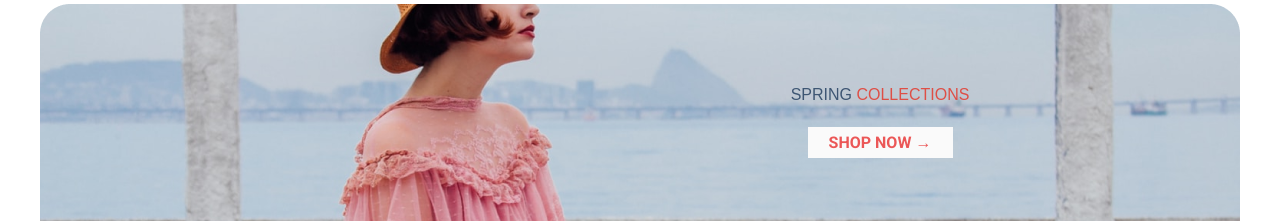
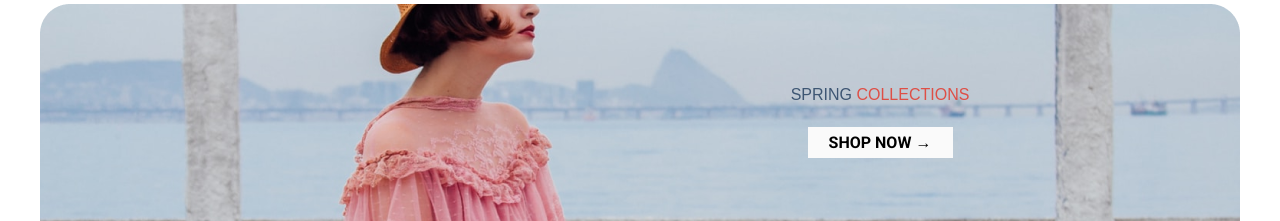
Before and after one commit to Makata1962/shopping-cart-prj, a React (Vite) app: page / in a window 1280 px wide. Shown: the part 1260-1481 px from the top of the page. Built offline with nearby package versions, Linux system fonts and the light colour scheme; no server answers.

Commit message:
added anchor tag styling and some pages

```diff
--- a/src/index.css
+++ b/src/index.css
@@ -2,10 +2,20 @@
 @tailwind components;
 @tailwind utilities;
 
-
-
 :root {
   font-family: 'BPG Glaho', sans-serif;
+}
+
+a, a:hover, a:focus {
+  color:black;
+}
+
+.ant-menu-light>.ant-menu .ant-menu-item-selected  {
+  background-color: #edf2f7;
+}
+
+.ant-menu-light>.ant-menu .ant-menu-item-selected:hover  {
+  background-color: #E2E8F0;
 }
 
 .slick-next:before,
--- /dev/null
+++ b/src/pages/About.tsx
@@ -0,0 +1,5 @@
+function About() {
+  return <div className='h-screen'>About Page</div>;
+}
+
+export default About;
--- a/src/pages/Cart.tsx
+++ b/src/pages/Cart.tsx
@@ -15,7 +15,12 @@ function Cart() {
   const totalPrice = useSelector(getTotalPrice);
   const dispatch = useDispatch();
 
-  if (!products.length) return <EmptyContent />;
+  if (!products.length)
+    return (
+      <div className='h-screen'>
+        <EmptyContent />
+      </div>
+    );
 
   const onClearClick = () => {
     dispatch(clearCart());
--- /dev/null
+++ b/src/pages/Contact.tsx
@@ -0,0 +1,6 @@
+
+function Contact() {
+  return <div className='h-screen'>Contact Page</div>;
+}
+
+export default Contact;
--- a/src/ui/Button.tsx
+++ b/src/ui/Button.tsx
@@ -15,8 +15,8 @@ function Button({
   const styles = {
     primary: base + ' px-2.5 py-1 md:px-3.5 md:py-2 text-sm',
     secondary: base + ' px-3 py-1 md:px-3 md:py-1 text-[10px]',
-    nav: 'font-semibold	font-roboto bg-[#]',
-    dropdown: 'font-semibold font-roboto ',
+    nav: 'font-semibold	font-roboto text-black',
+    dropdown: 'focus:text-[#3E5673] focus:bg-gray-200 !important ',
     confirm:
       'inline-block text-center font-semibold bg-[#fff] text-[#3E5673] rounded px-8 py-1.5  hover:bg-[#6f89a8]',
   };
@@ -38,7 +38,12 @@ function Button({
       </Link>
     );
 
-  if (type) return <button className={styles[type]}>{children}</button>;
+  if (type)
+    return (
+      <button onClick={onClick} className={styles[type]}>
+        {children}
+      </button>
+    );
 
   if (className)
     return (
```
Also changed, not shown: src/App.tsx (+10 -0 lines).
